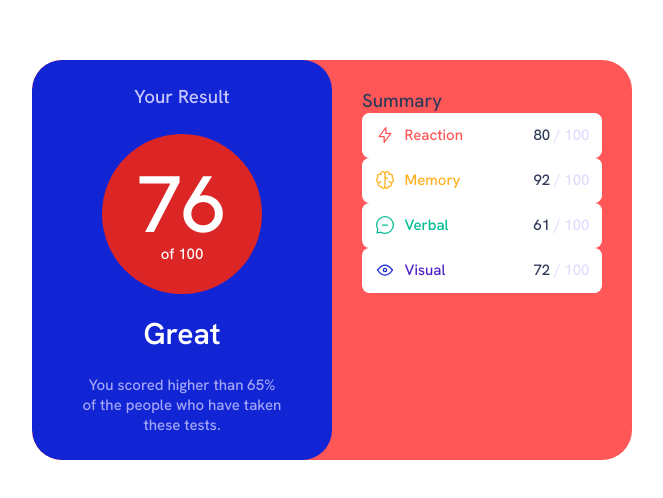
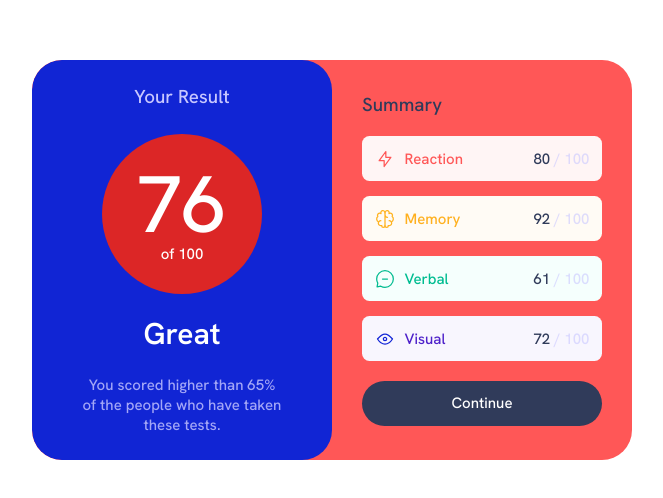
Before and after one commit to funnypar/Components, a website: page results-summary-component-main/index.html in a window 1280 px wide. Shown: the part 140-638 px from the top of the page, without its empty margins (308-971 px from the left). Drawn offline with Linux system fonts and the light colour scheme.

Commit message:
addedItemsAndBtn

```diff
--- a/results-summary-component-main/index.html
+++ b/results-summary-component-main/index.html
@@ -103,10 +103,12 @@
                     these tests.
                 </p>
             </section>
-            <section class="p-12 w-1/2">
+            <section class="p-12 w-1/2 h-full evenly-col">
                 <h2 class="text-3xl text-Dark-gray-blue">Summary</h2>
-                <div class="w-full">
-                    <div class="bg-white center-row p-5 text-2xl rounded-xl">
+                <div class="w-full h-3/4 evenly-col">
+                    <div
+                        class="bg-Bg-Light-red center-row p-5 text-2xl rounded-xl"
+                    >
                         <h4 class="center-row text-Light-red">
                             <span class="mr-4"
                                 ><img
@@ -118,7 +120,9 @@
                             <span class="text-Dark-gray-blue">80 </span>/ 100
                         </p>
                     </div>
-                    <div class="bg-white center-row p-5 text-2xl rounded-xl">
+                    <div
+                        class="bg-Bg-Orangey-yellow center-row p-5 text-2xl rounded-xl"
+                    >
                         <h4 class="center-row text-Orangey-yellow">
                             <span class="mr-4"
                                 ><img
@@ -130,7 +134,9 @@
                             <span class="text-Dark-gray-blue">92 </span>/ 100
                         </p>
                     </div>
-                    <div class="bg-white center-row p-5 text-2xl rounded-xl">
+                    <div
+                        class="bg-Bg-Green-teal center-row p-5 text-2xl rounded-xl"
+                    >
                         <h4 class="center-row text-Green-teal">
                             <span class="mr-4"
                                 ><img
@@ -142,7 +148,9 @@
                             <span class="text-Dark-gray-blue">61 </span>/ 100
                         </p>
                     </div>
-                    <div class="bg-white center-row p-5 text-2xl rounded-xl">
+                    <div
+                        class="bg-Bg-Violet-blue center-row p-5 text-2xl rounded-xl"
+                    >
                         <h4 class="center-row text-Violet-blue">
                             <span class="mr-4"
                                 ><img
@@ -155,7 +163,12 @@
                         </p>
                     </div>
                 </div>
-                <!-- <button href="#">Continue</button> -->
+                <button
+                    href="#"
+                    class="bg-Dark-gray-blue text-white w-full p-5 text-2xl rounded-full"
+                >
+                    Continue
+                </button>
             </section>
         </main>
     </body>
--- a/results-summary-component-main/src/style.css
+++ b/results-summary-component-main/src/style.css
@@ -22,6 +22,11 @@
         justify-content: space-evenly;
         align-items: center;
     }
+    .evenly-col {
+        display: flex;
+        flex-direction: column;
+        justify-content: space-evenly;
+    }
     .center-col {
         display: flex;
         justify-content: center;
--- a/results-summary-component-main/tailwind.config.js
+++ b/results-summary-component-main/tailwind.config.js
@@ -8,8 +8,11 @@ module.exports = {
         extend: {
             colors: {
                 "Light-red": "hsl(0, 100%, 67%)",
+                "Bg-Light-red": "hsl(0, 100%, 98%)",
                 "Orangey-yellow": "hsl(39, 100%, 56%)",
+                "Bg-Orangey-yellow": "hsl(39, 100%, 98%)",
                 "Green-teal": "hsl(166, 100%, 37%)",
+                "Bg-Green-teal": "hsl(166, 100%, 98%)",
                 "Cobalt-blue": "hsl(234, 85%, 45%)",
                 "Pale-blue": "hsl(221, 100%, 96%)",
                 "Light-lavender": "hsl(241, 100%, 89%)",
@@ -19,6 +22,7 @@ module.exports = {
                 "Light-slate-blue": "hsl(252, 100%, 67%)",
                 "Light-royal-blue": "hsl(241, 81%, 54%)",
                 "Violet-blue": "hsla(256, 72%, 46%, 1)",
+                "Bg-Violet-blue": "hsl(256, 72%, 98%)",
                 "Persian-blue": "hsla(241, 72%, 46%, 0)",
             },
             width: {
```
Also changed, not shown: results-summary-component-main/dist/output.css.
